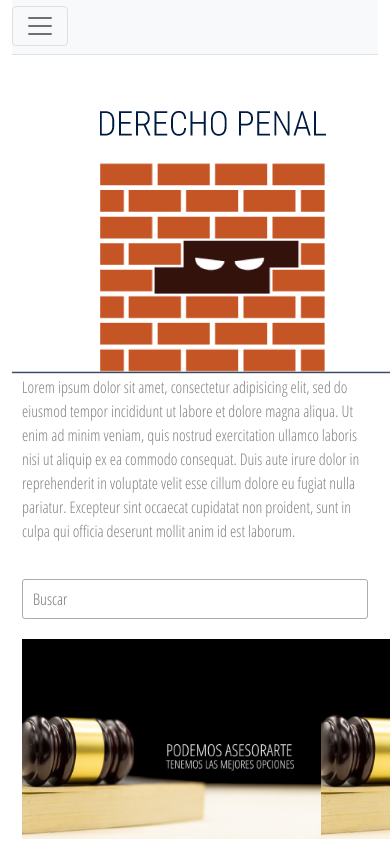
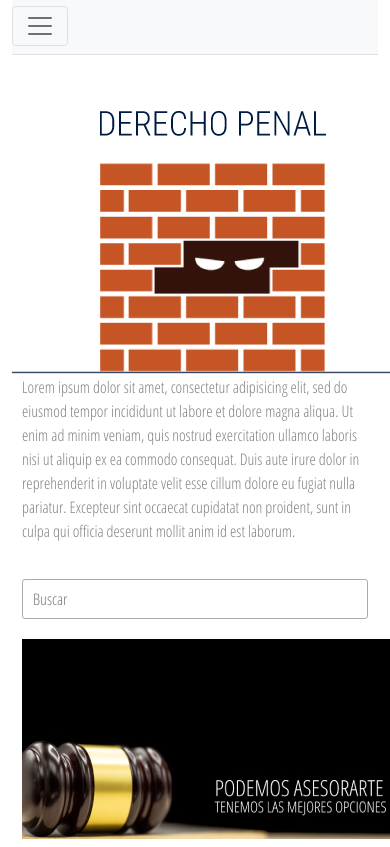
Before and after one commit to ayelenramonda/mi_repo, a plain HTML site: page pages/penal.html in a window 390 px wide. Shown: the part 253-1100 px from the top of the page. Drawn offline with nearby package versions, Linux system fonts and the light colour scheme.

Commit message:
cambie clase boxpenal1-mobile

```diff
--- a/styles/style.css
+++ b/styles/style.css
@@ -563,15 +563,12 @@ section select{
 
 .boxpenal1-mobile{
 	height: 200px;
+	width: 400px;
 	display: block;
-	width: 400px;
 	background-image: url(../img/asesoria-penal400.jpg);
-	background-size: contain;
+	background-size: inherit;
 	background-attachment: fixed;
-
-
-
-
+	background-repeat: no-repeat;
 }
 
 
```
